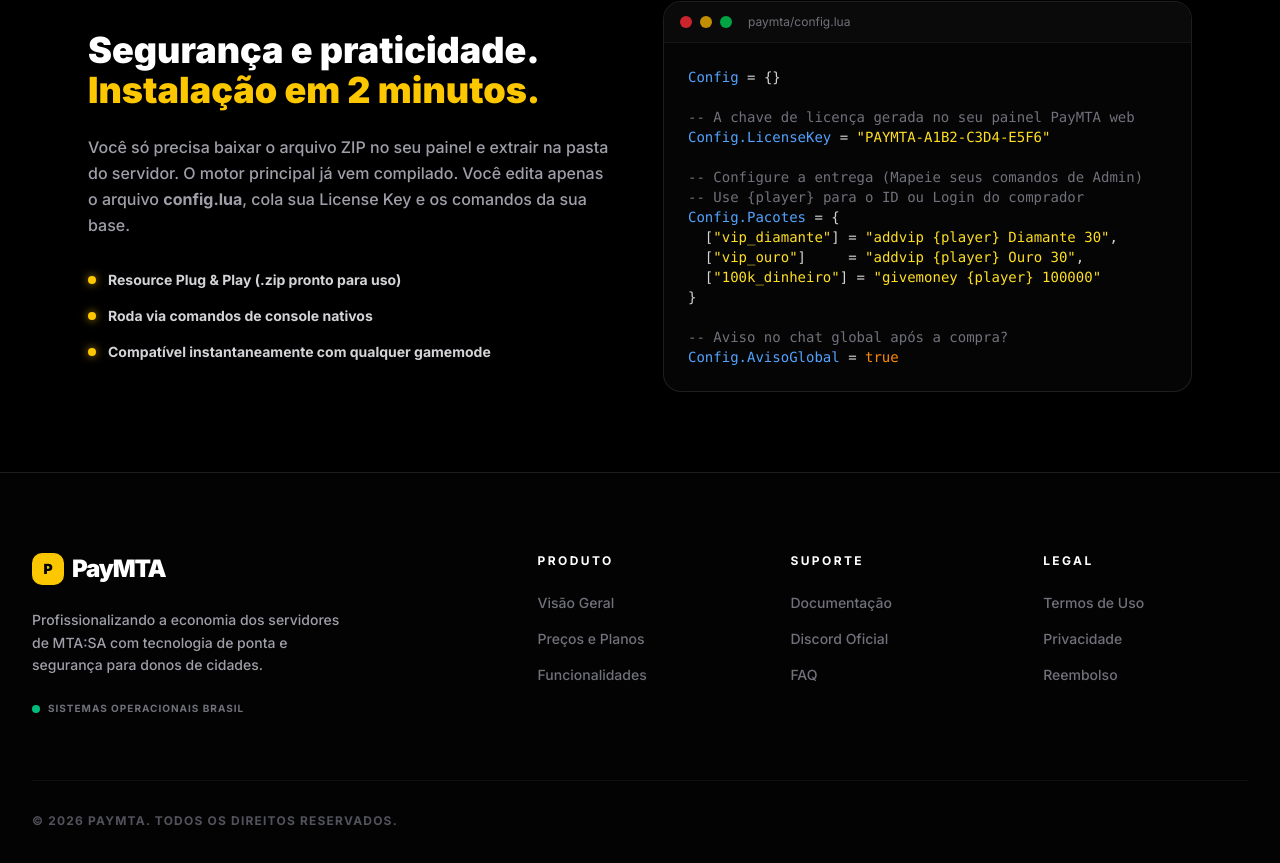
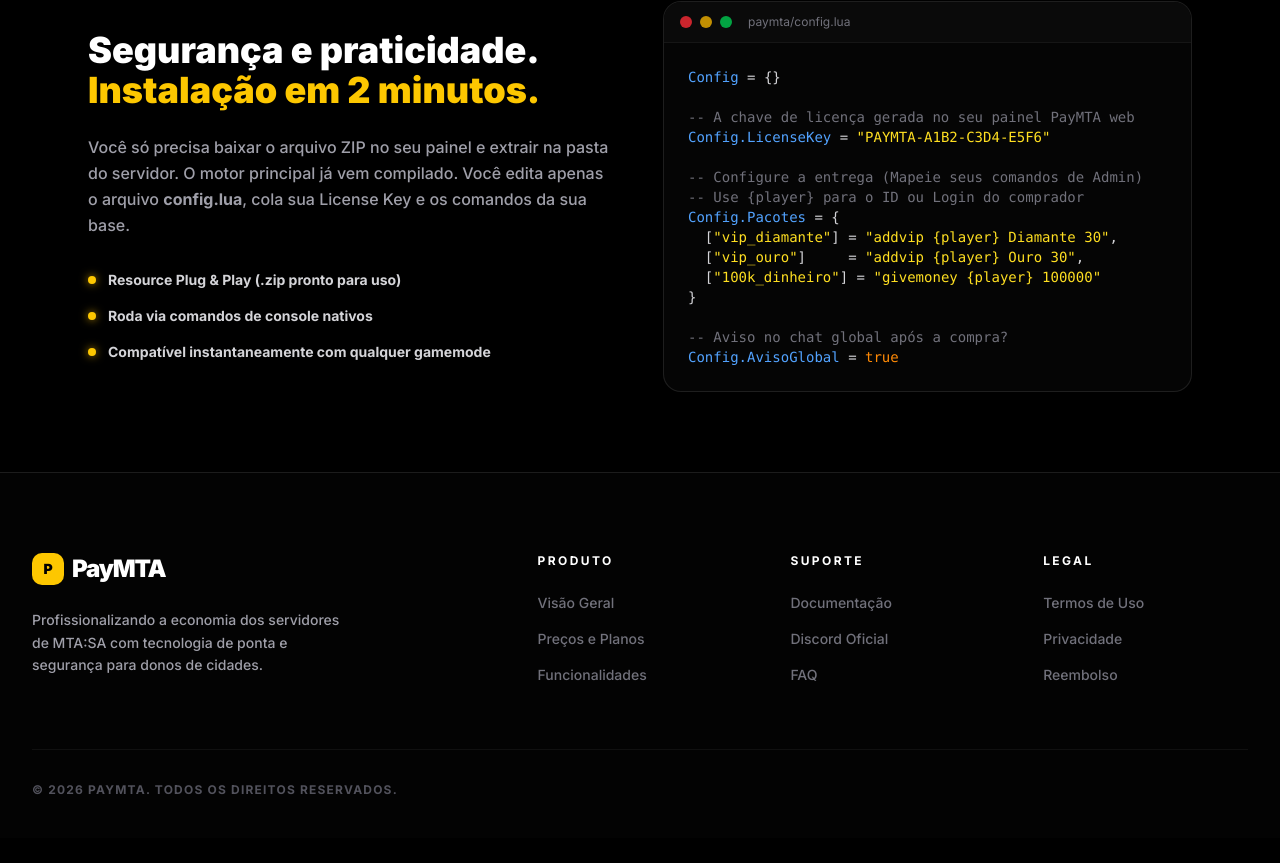
Before and after one commit to pedroaugustoti/paymta, a Next.js app: page / in a window 1280 px wide. Shown: the part 1818-2681 px from the top of the page. After the commit the page ends 2656 px from the top, so only its background shows below. Built offline with nearby package versions, Linux system fonts and the light colour scheme.

Commit message:
fix: resolve merge conflicts in dashboard page

```diff
--- a/src/app/(marketing)/layout.tsx
+++ b/src/app/(marketing)/layout.tsx
@@ -164,10 +164,6 @@
             <p className="text-zinc-400 text-sm leading-relaxed max-w-xs mx-auto sm:mx-0 font-medium">
               Profissionalizando a economia dos servidores de MTA:SA com tecnologia de ponta e segurança para donos de cidades.
             </p>
-            <div className="flex items-center justify-center sm:justify-start gap-2 mt-6">
-                <span className="w-2 h-2 rounded-full bg-emerald-500 animate-pulse"></span>
-                <span className="text-[10px] text-zinc-500 font-bold uppercase tracking-widest">Sistemas Operacionais Brasil</span>
-            </div>
           </div>
 
           <div>
```
